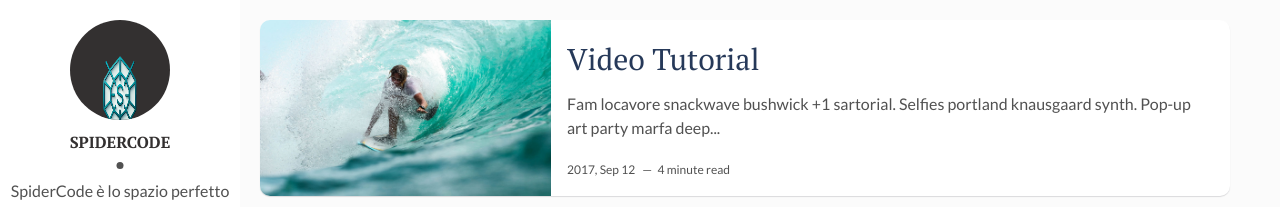
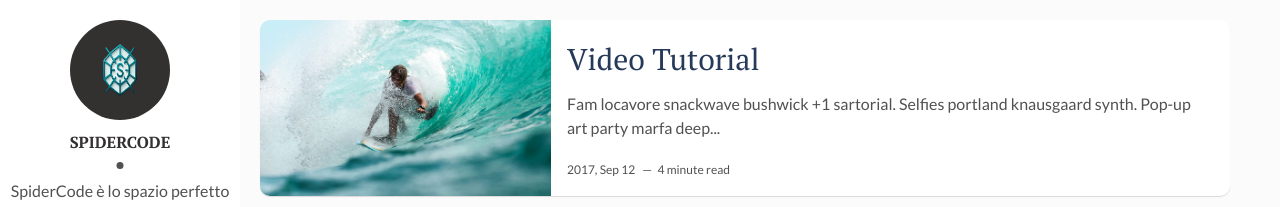
Before and after one commit to spidercodeit/spidercodeit.github.io, a Jekyll site: the page built from index.html, in a window 1280 px wide. Shown: the top 207 px of the page. Built offline with Jekyll 4.4.1, drawn with Linux system fonts in a browser that asks for light colours; the list of posts is cut into pages by our own code.

Commit message:
cambio dimensione logo2

```diff
--- a/assets/css/main.css
+++ b/assets/css/main.css
@@ -952,10 +952,10 @@ table tfoot td {
 }
 
 .about img {
-  width: 150%;
-  height: 150%;
-  -webkit-border-radius: 25%;
-          border-radius: 25%;
+  width: 100%;
+  height: 100%;
+  -webkit-border-radius: 50%;
+          border-radius: 50%;
   -webkit-transition: -webkit-transform 0.35s;
   transition: -webkit-transform 0.35s;
   -o-transition: transform 0.35s;
```
